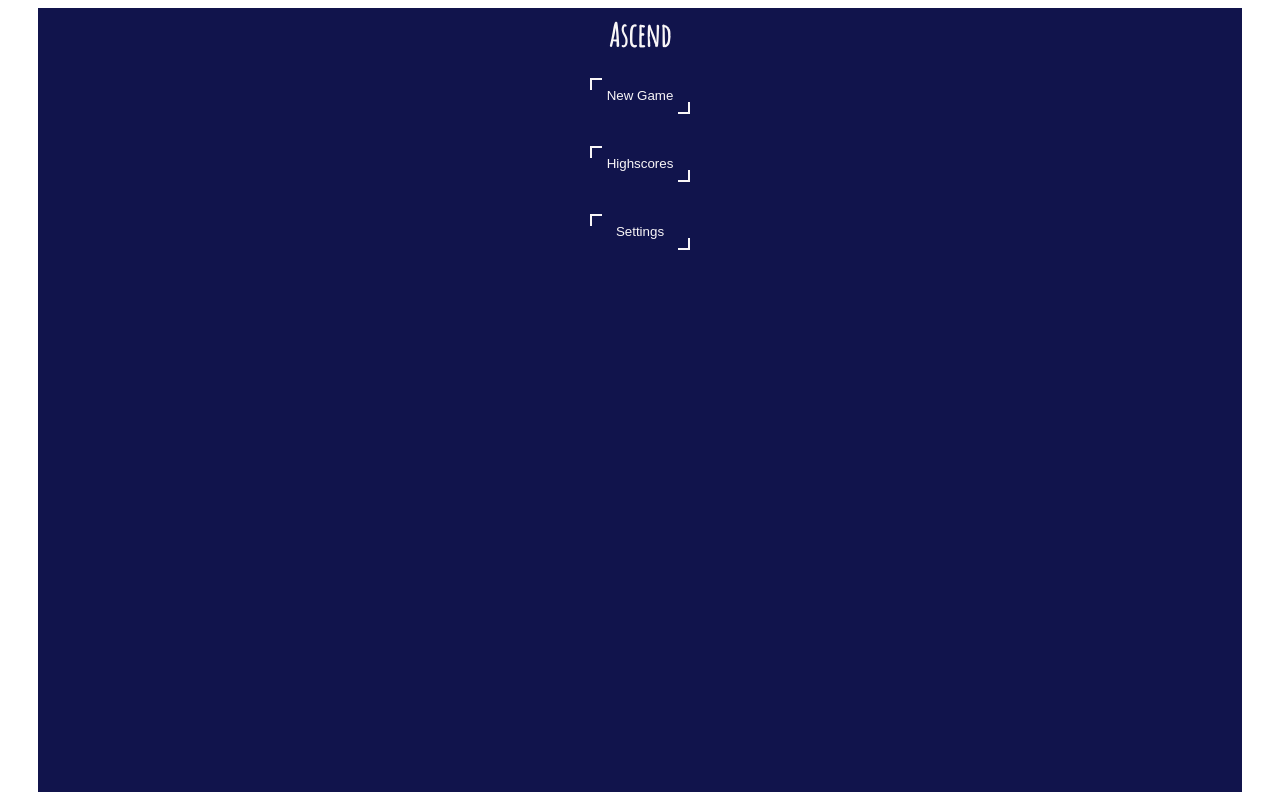
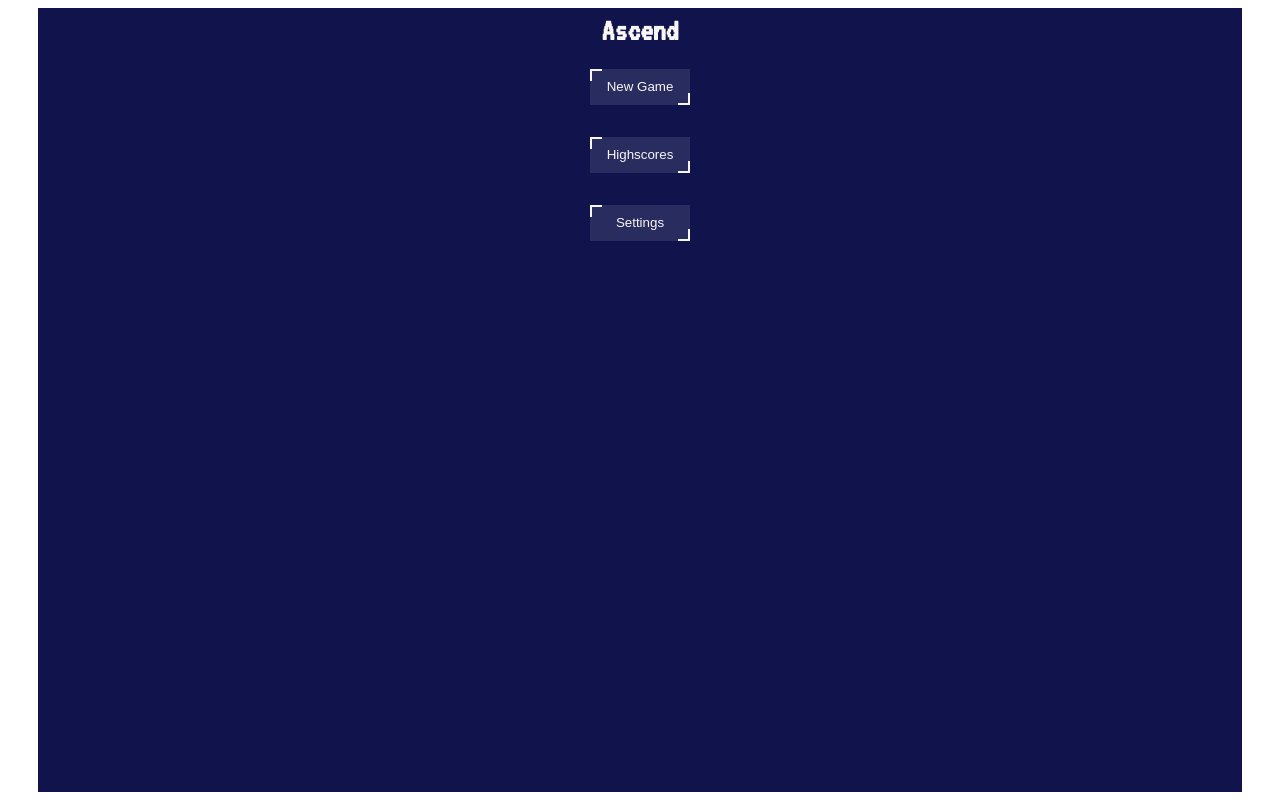
Before and after one commit to hooannaeis/the-ascend, a Vue app: page / in a window 1280 px wide. Built offline with nearby package versions, Linux system fonts and the light colour scheme.

Commit message:
style changes

```diff
--- a/src/assets/scss/_textstyles.scss
+++ b/src/assets/scss/_textstyles.scss
@@ -1,7 +1,7 @@
-@import url('https://fonts.googleapis.com/css?family=Amatic+SC|Roboto:300i&display=swap');
+@import url('https://fonts.googleapis.com/css?family=Ubuntu|VT323&display=swap');
 
 body {
-  font-family: 'Roboto', sans-serif;
+  font-family: 'Ubuntu', sans-serif;
   margin: 0;
   padding: 0;
 }
@@ -25,7 +25,7 @@
 
 h1 {
   text-align: center;
-  font-family: 'Amatic SC', cursive;
+  font-family: 'VT323', monospace;
   font-size: 2rem;
   margin: 0;
   padding: 0.4rem 0;
@@ -33,7 +33,7 @@
 
 h2 {
   text-align: center;
-  font-family: 'Amatic SC', cursive;
+  font-family: 'VT323', monospace;
   font-size: 1.5rem;
   margin: 0;
   padding: 0.4rem 0;
@@ -41,14 +41,14 @@
 
 h3 {
   text-align: center;
-  font-family: 'Roboto', sans-serif;
+  font-family: 'Ubuntu', sans-serif;
   font-size: 1.2rem;
   margin: 0;
 }
 
 h4 {
   text-align: center;
-  font-family: 'Roboto', sans-serif;
+  font-family: 'Ubuntu', sans-serif;
   font-size: 1.1rem;
   margin: 0;
 }
--- a/src/assets/scss/style.scss
+++ b/src/assets/scss/style.scss
@@ -12,7 +12,7 @@
   min-width: 5rem;
   border: 2px solid transparent;
   padding: 0 0.5rem;
-  background: none;
+  background: rgba(255,255,255,0.1);
   cursor: pointer;
   position: relative;
   box-sizing: content-box;
```
